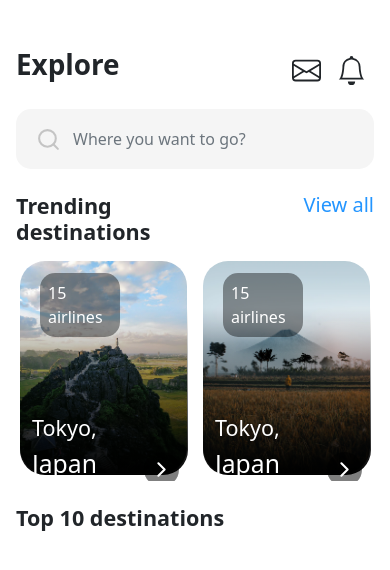
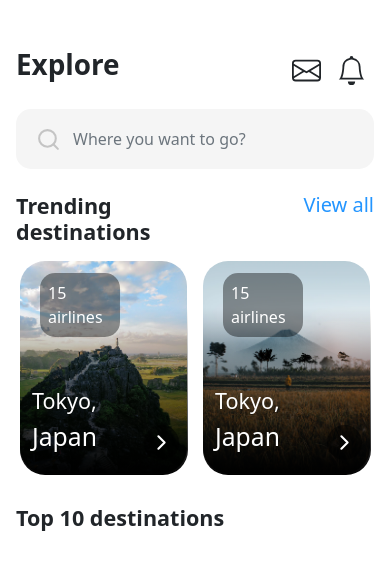
Before and after one commit to bug-hunter-squad/client, a Next.js app: page /home in a window 390 px wide. Shown: the top 570 px of the page. Built offline with nearby package versions, Linux system fonts and the light colour scheme.

Commit message:
[FIX] Minor css

```diff
--- a/styles/Slick.module.css
+++ b/styles/Slick.module.css
@@ -75,11 +75,22 @@
   background-color: rgba(0, 0, 0, 0.5);
 }
 
+
 .textBottom {
   position: relative;
-  margin-top: 30%;
+  margin-top: 50%;
   align-items: flex-end;
 }
+
+@media only screen and (max-width: 415px) {
+  .textBottom {
+    position: relative;
+    margin-top: 10%;
+    align-items: flex-end;
+  }
+}
+
+
 
 .airlines {
   position: relative;
```
